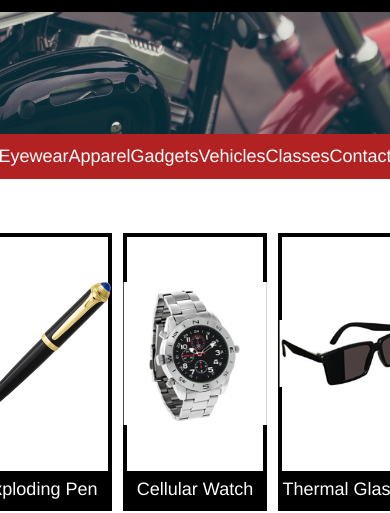
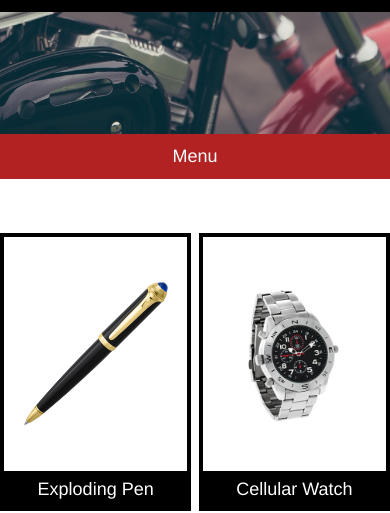
Before and after one commit to johnrobertmcbride/secret-agent-supply, a plain HTML site: page index.html in a window 390 px wide. Shown: the part 358-871 px from the top of the page. Drawn offline with Linux system fonts and the light colour scheme.

Commit message:
complete tablet version

```diff
--- a/index.html
+++ b/index.html
@@ -29,12 +29,13 @@
     <!--Navigation Section-->
     <div class="section navigation">
       <div class="container navigationcontainer">
-        <p>Eyewear</p>
-        <p>Apparel</p>
-        <p>Gadgets</p>
-        <p>Vehicles</p>
-        <p>Classes</p>
-        <p>Contact</p>
+        <p class="largemenu">Eyewear</p>
+        <p class="largemenu">Apparel</p>
+        <p class="largemenu">Gadgets</p>
+        <p class="largemenu">Vehicles</p>
+        <p class="largemenu">Classes</p>
+        <p class="largemenu">Contact</p>
+        <p class="smallmenu">Menu</p>
       </div>
     </div>
 
@@ -53,7 +54,7 @@
           </div>
           <p>Cellular Watch</p>
         </div>
-        <div class="imagecontainer">
+        <div class="imagecontainer product3">
           <div class="imagecontainer2">
             <img src="./resources/images/glasses.png">
           </div>
--- a/resources/css/style.css
+++ b/resources/css/style.css
@@ -64,6 +64,10 @@ header span {
   padding: 0.75rem 0rem;
 }
 
+.smallmenu {
+  display: none;
+}
+
 .product {
   background-color: white;
 }
@@ -125,3 +129,29 @@ header span {
 footer {
   height: 5rem;
 }
+
+@media only screen and (max-width:1024px) {
+  .product3 {
+    display: none;
+  }
+
+  .imagecontainer {
+    width: 47%;
+  }
+
+  .largemenu {
+    display: none;
+  }
+
+  .smallmenu {
+    display: block;
+  }
+
+  .navigationcontainer {
+    justify-content: center;
+  }
+}
+
+@@media only screen and (max-width: 470px) {
+
+}
```
